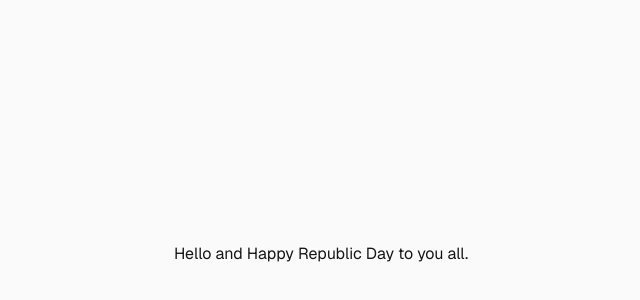
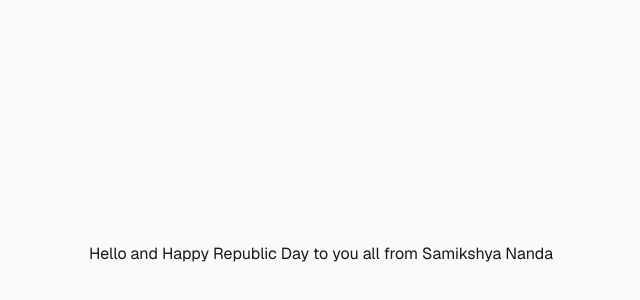
Before and after one commit to SamikshyaNanda4/cicd-test-server, a Next.js app: page / in a window 1280 px wide. Shown: the part 146-446 px from the top of the page, without its empty margins (319-959 px from the left). Built offline with nearby package versions, Linux system fonts and the light colour scheme.

Commit message:
prod build: 2026-01-26 12:50:04

```diff
--- a/app/page.tsx
+++ b/app/page.tsx
@@ -3,7 +3,7 @@ import Image from "next/image";
 export default function Home() {
   return (
     <div className="flex min-h-screen items-center justify-center bg-zinc-50 font-sans dark:bg-black">
-      Hello and Happy Republic Day to you all.
+      Hello and Happy Republic Day to you all from Samikshya Nanda
     </div>
   );
 }
```
